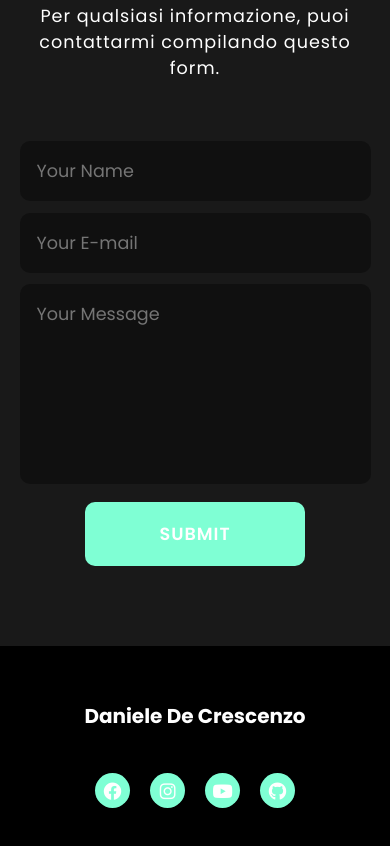
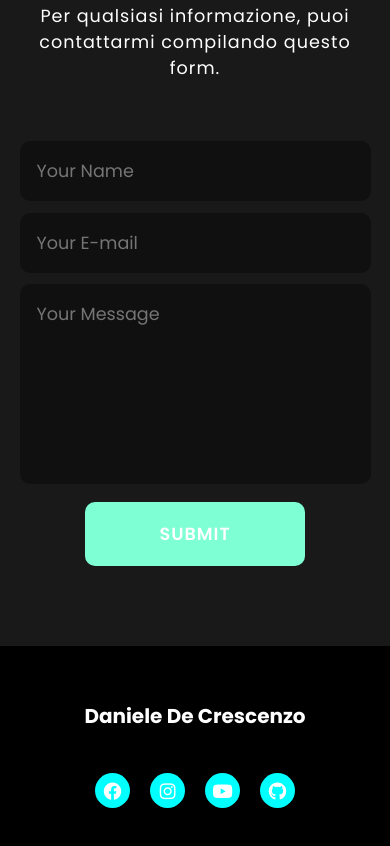
Before and after one commit to danieledecre99/danieledecrescenzo, a plain HTML site: page index.html in a window 390 px wide. Shown: the part 2420-3266 px from the top of the page. Drawn offline with nearby package versions, Linux system fonts and the light colour scheme.

Commit message:
Update styles.css

```diff
--- a/Assets/Css/styles.css
+++ b/Assets/Css/styles.css
@@ -837,7 +837,7 @@ footer p {
             display: flex;
             align-items: center;
             justify-content: center;
-            background: aquamarine;
+            background: aqua;
             border-radius: 50%;
             margin: 22px 10px;
             color: white;
```
